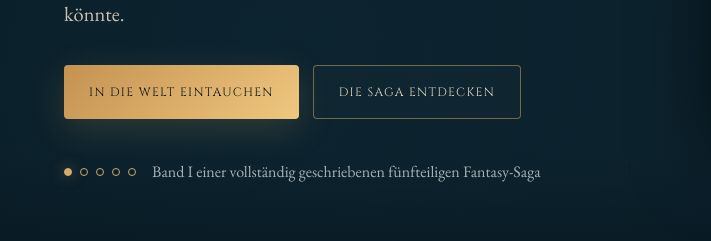
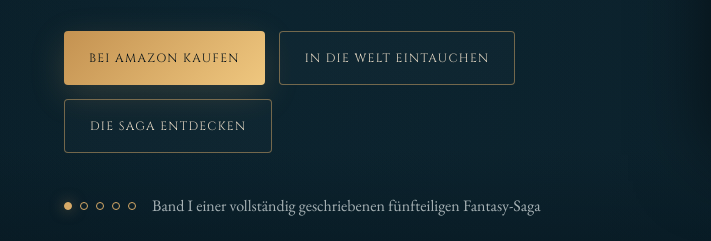
Before and after one commit to Migggii/synaeris-site, a plain HTML site: page index.html in a window 1280 px wide. Shown: the part 489-730 px from the top of the page, 0-711 px from the left. Drawn offline with nearby package versions, Linux system fonts and the light colour scheme.

Commit message:
Add Amazon purchase link to index.html

```diff
--- a/index.html
+++ b/index.html
@@ -2731,6 +2731,17 @@ footer{
 
         <a
           class="btn btn-primary"
+          href="https://www.amazon.de/SYNAERIS-Regen-Verschlingt-Daniel-Donauer-ebook/dp/B0HHFVZZWD"
+          target="_blank"
+          rel="noopener noreferrer"
+          aria-label="SYNAERIS Band I bei Amazon kaufen"
+        >
+          Bei Amazon kaufen
+        </a>
+
+
+        <a
+          class="btn btn-secondary"
           href="#welt"
         >
           In die Welt eintauchen
```
